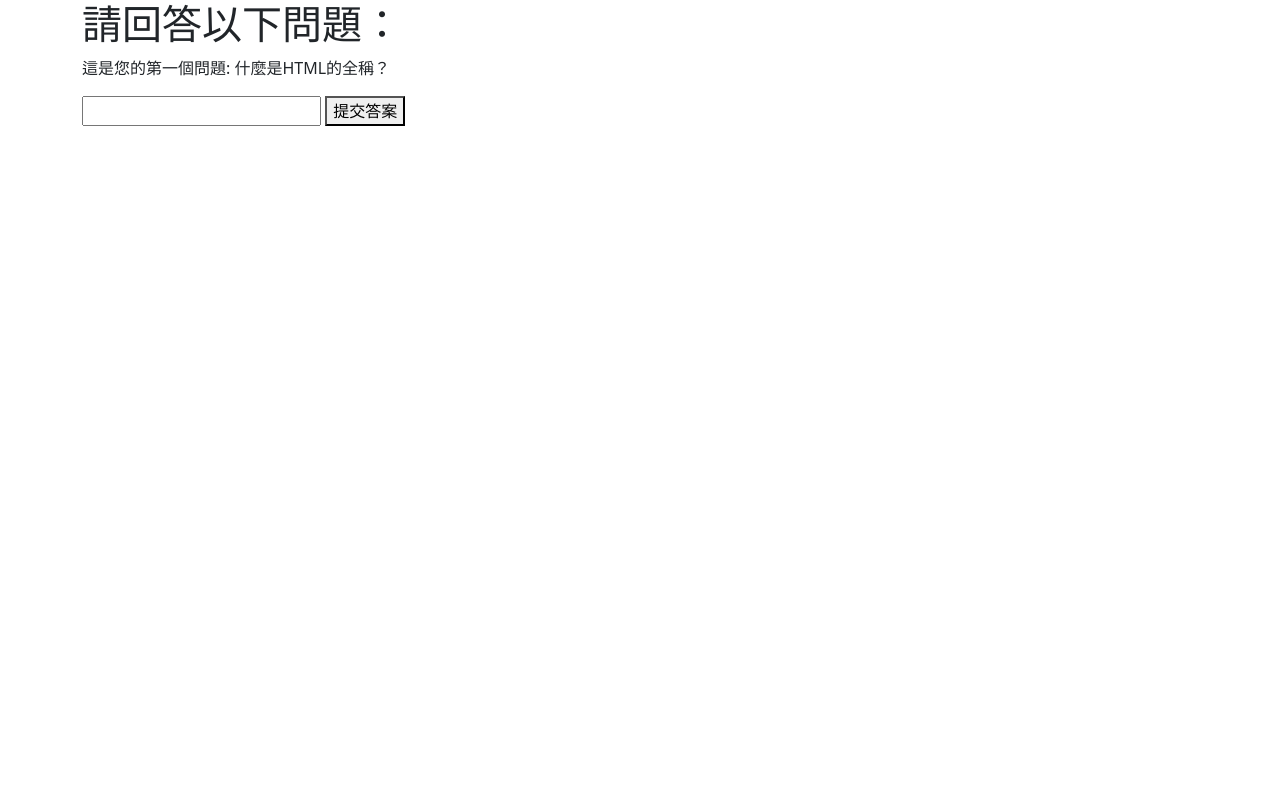
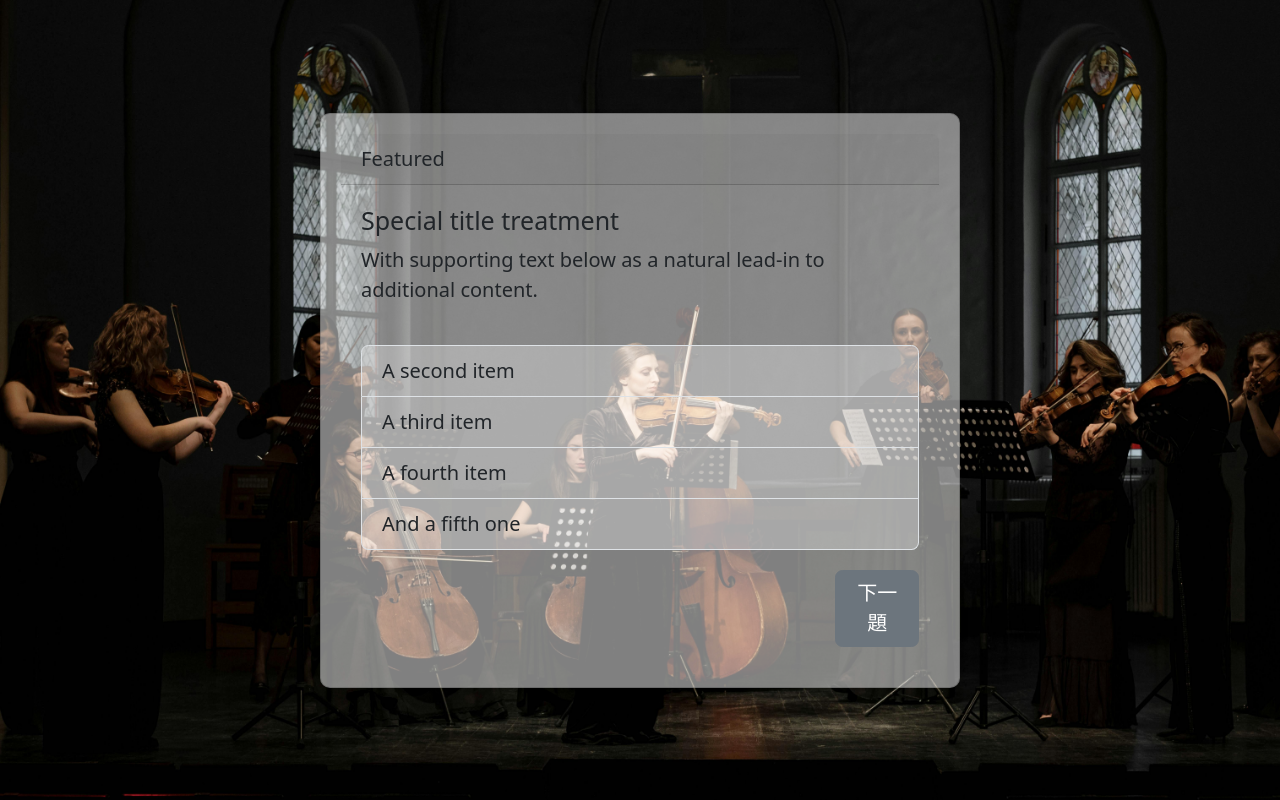
Before and after one commit to Jason082666/music_offer, a Django app: page /quiz in a window 1280 px wide. Run offline with Django 4.2, Linux system fonts and the light colour scheme.

Commit message:
feat: create quiz.html and decorate the style

```diff
--- /dev/null
+++ b/mysite/music/static/css/quiz.css
@@ -0,0 +1,49 @@
+html,
+body {
+  height: 100%;
+  margin: 0;
+  display: flex;
+  align-items: center;
+  justify-content: center;
+  font-size: 20px;
+  font-weight: 300;
+}
+
+.card {
+  width: 50vw;
+  box-shadow: 0 4px 8px rgba(0, 0, 0, 0.1);
+  transition: box-shadow 0.3s;
+  background-color: rgba(255, 255, 255, 0.5);
+  border-radius: 10px;
+  padding: 20px;
+}
+
+.card:hover {
+  box-shadow: 0 8px 16px rgba(0, 0, 0, 0.2);
+}
+
+.list-group {
+  margin-top: 20px;
+  margin-bottom: 20px;
+}
+
+.list-group-item {
+  background-color: rgba(255, 255, 255, 0.3);
+  border-color: none;
+}
+
+.card-body {
+  display: flex;
+  flex-direction: column;
+  height: 100%;
+}
+.control-btn {
+  align-self: flex-end;
+  margin-top: auto;
+  width: 15%;
+}
+
+.highlighted {
+  background-color: #7f96c3;
+  color: white;
+}
--- a/mysite/music/static/js/index.js
+++ b/mysite/music/static/js/index.js
@@ -1,3 +1,3 @@
-document.getElementById('startQuiz').addEventListener('click', function() {
-    window.location.href = '/quiz';
+$(".start-btn").click(() => {
+  window.location.href = "/quiz";
 });
--- a/mysite/music/static/js/quiz.js
+++ b/mysite/music/static/js/quiz.js
@@ -1,9 +1,4 @@
-document.addEventListener("DOMContentLoaded", function () {
-  document.getElementById("question").textContent =
-    "這是您的第一個問題: 什麼是HTML的全稱？";
+$(".list-group-item").click(function () {
+  $(".list-group-item").removeClass("highlighted");
+  $(this).addClass("highlighted");
 });
-
-function submitAnswer() {
-  var answer = document.getElementById("answer").value;
-  alert("您的答案是: " + answer); // 實際應用中應該將答案發送到服務器進行驗證
-}
--- a/mysite/music/templates/quiz.html
+++ b/mysite/music/templates/quiz.html
@@ -1,6 +1,6 @@
 {% load static %}
 <!DOCTYPE html>
-<html lang="en">
+<html>
   <head>
     <meta charset="UTF-8" />
     <meta name="viewport" content="width=device-width, initial-scale=1.0" />
@@ -15,15 +15,38 @@
       integrity="sha384-YvpcrYf0tY3lHB60NNkmXc5s9fDVZLESaAA55NDzOxhy9GkcIdslK1eN7N6jIeHz"
       crossorigin="anonymous"
     ></script>
+    <script
+      src="https://code.jquery.com/jquery-3.7.1.min.js"
+      integrity="sha256-/JqT3SQfawRcv/BIHPThkBvs0OEvtFFmqPF/lYI/Cxo="
+      crossorigin="anonymous"
+    ></script>
+    <style>
+      body {
+        background: url('{% static "images/4.jpg" %}');
+        background-size: cover;
+        background-repeat: no-repeat;
+        background-position: right;
+      }
+    </style>
     <title>questionaire</title>
-    <link rel="stylesheet" href="{% static 'css/style.css' %}" />
+    <link rel="stylesheet" href="{% static 'css/quiz.css' %}" />
   </head>
   <body>
-    <div class="container">
-      <h1>請回答以下問題：</h1>
-      <p id="question"></p>
-      <input type="text" id="answer" />
-      <button onclick="submitAnswer()">提交答案</button>
+    <div class="card">
+      <div class="card-header">Featured</div>
+      <div class="card-body">
+        <h5 class="card-title">Special title treatment</h5>
+        <p class="card-text">
+          With supporting text below as a natural lead-in to additional content.
+        </p>
+        <ul class="list-group">
+          <li class="list-group-item">A second item</li>
+          <li class="list-group-item">A third item</li>
+          <li class="list-group-item">A fourth item</li>
+          <li class="list-group-item">And a fifth one</li>
+        </ul>
+        <div class="btn btn-secondary control-btn">下一題</div>
+      </div>
     </div>
     <script src="{% static 'js/quiz.js' %}"></script>
   </body>
```
Also changed, not shown: mysite/music/templates/index.html (+6 -1 lines), mysite/music/static/images/3.jpg (added), mysite/music/static/images/4.jpg (added).
